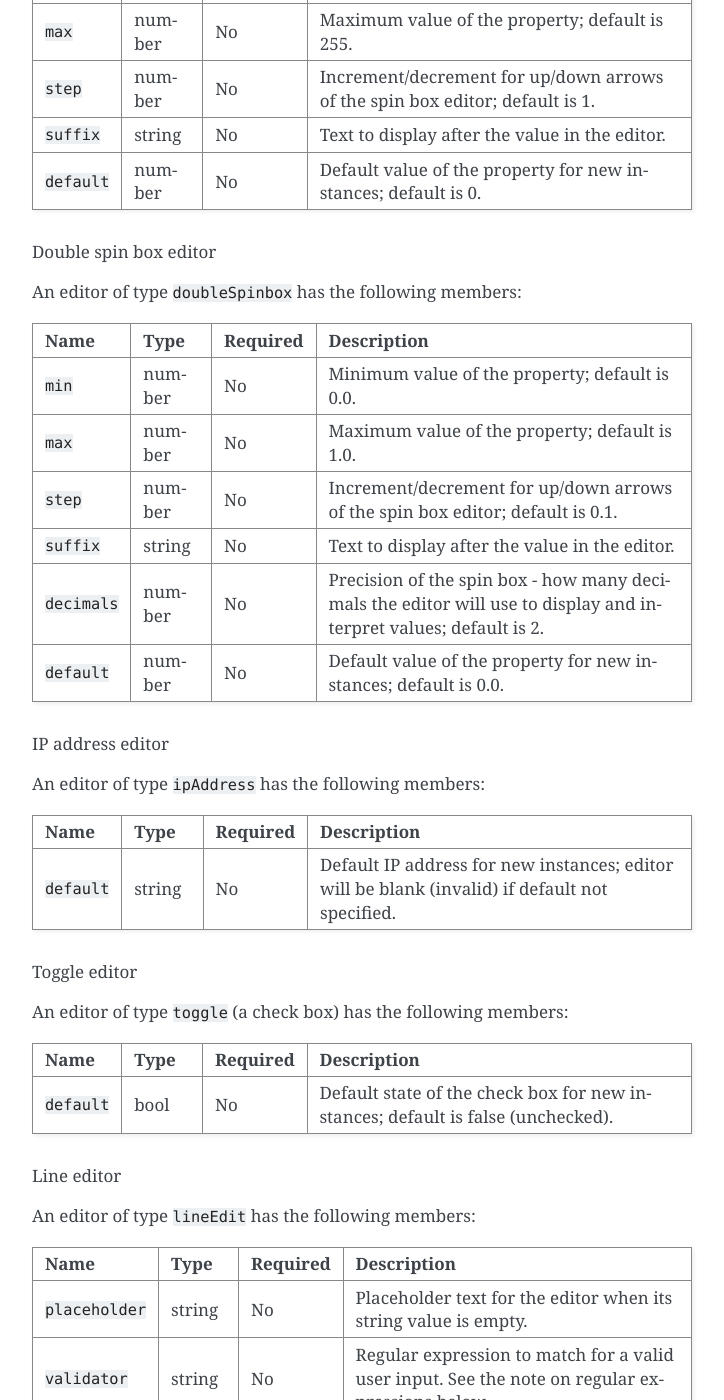
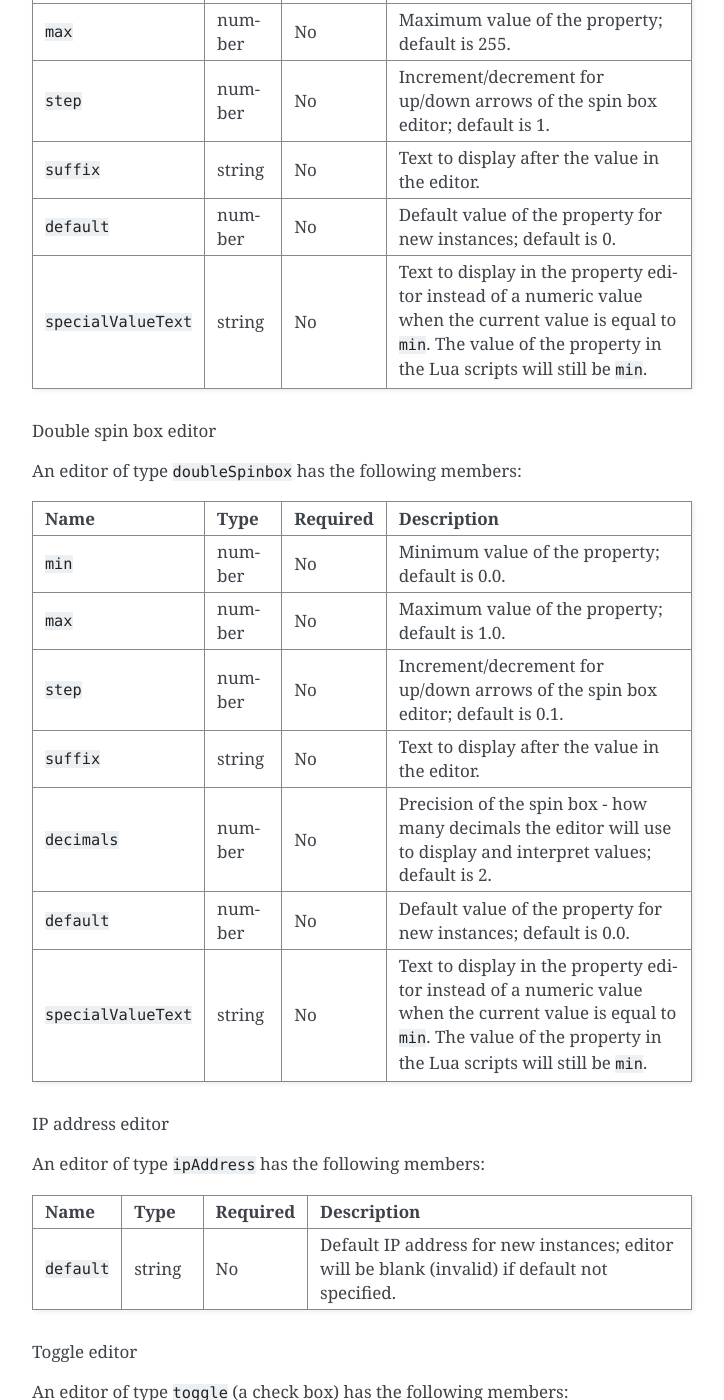
Before and after one commit to carallon/io-module-developer-guide, a Sphinx documentation site: the page built from source/guide/module-anatomy.rst, in a window 1280 px wide and 1400 px high, scrolled down 7269 px. Shown: the whole window, without its empty margins (388-1112 px from the left). Built offline with Sphinx 7.4.7, drawn with Linux system fonts in a browser that asks for light colours.

Commit message:
Document specialValueText editor property keys.

```diff
--- a/source/guide/module-anatomy.rst
+++ b/source/guide/module-anatomy.rst
@@ -414,6 +414,10 @@ An editor of type ``spinbox`` has the following members:
      - number
      - No
      - Default value of the property for new instances; default is 0.
+   * - ``specialValueText``
+     - string
+     - No
+     - Text to display in the property editor instead of a numeric value when the current value is equal to ``min``. The value of the property in the Lua scripts will still be ``min``.
 
 Double spin box editor
 ^^^^^^^^^^^^^^^^^^^^^^
@@ -452,6 +456,10 @@ An editor of type ``doubleSpinbox`` has the following members:
      - number
      - No
      - Default value of the property for new instances; default is 0.0.
+   * - ``specialValueText``
+     - string
+     - No
+     - Text to display in the property editor instead of a numeric value when the current value is equal to ``min``. The value of the property in the Lua scripts will still be ``min``.
 
 IP address editor
 ^^^^^^^^^^^^^^^^^
```
